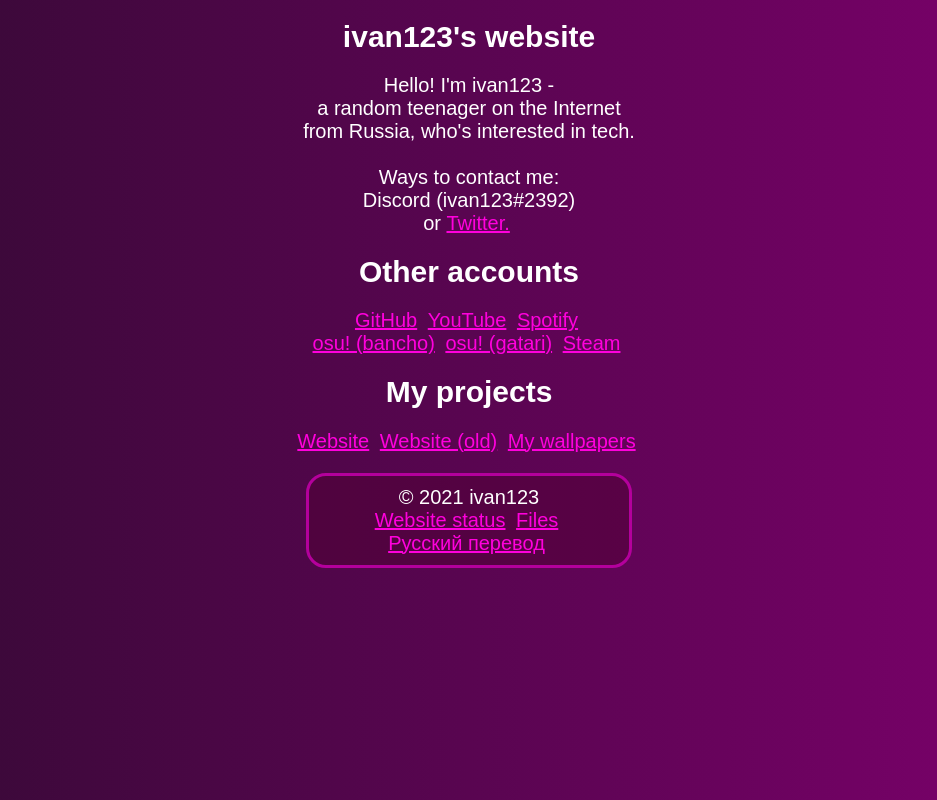
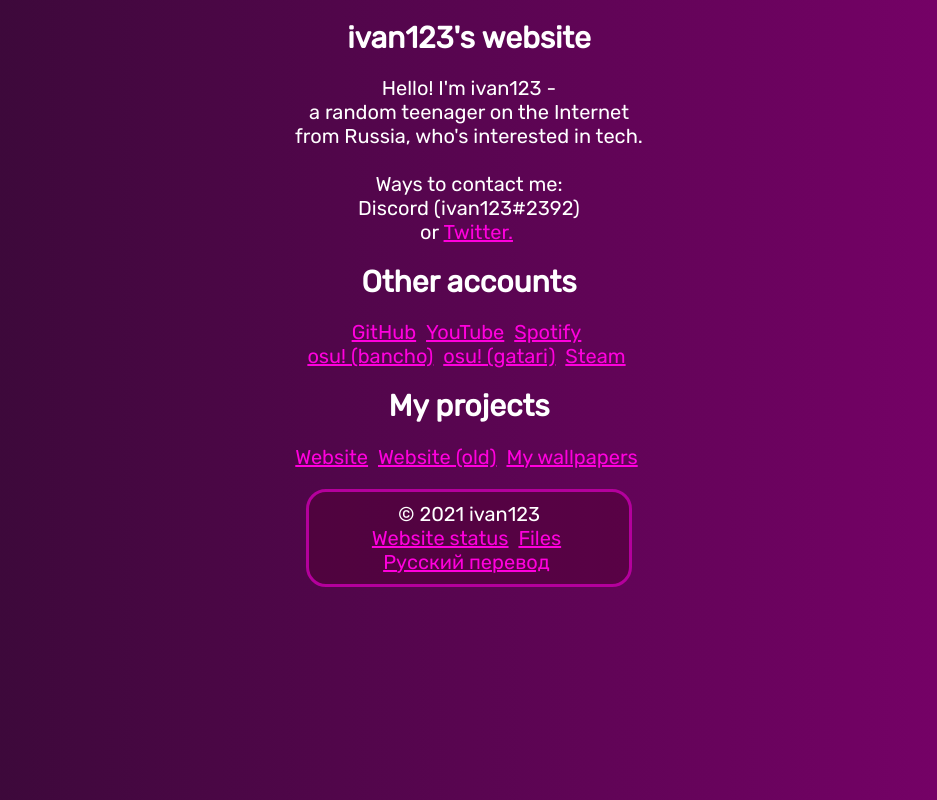
Before and after one commit to Shea7TDM/ivan123s-website-2.0, a plain HTML site: page index.html in a window 1280 px wide. Shown: the whole page, without its empty margins (171-1108 px from the left). Drawn offline with Linux system fonts and the light colour scheme.

Commit message:
Rubik is BCk + readme.md changes

```diff
--- a/styles.css
+++ b/styles.css
@@ -3,15 +3,20 @@
 	font-size: 20px;
 }
 
+@font-face {
+	font-family: Rubik;
+	src: url(font.woff2);
+	font-weight: normal;
+	font-style: normal;
+	font-display: swap;
+}
+
 body {
+	font-family: Rubik;
 	background-attachment:fixed;
 	background-origin:initial;
 	background-repeat:no-repeat;
     background-image: linear-gradient(to right, #330a33, #7f006e);
-	font-family: Arial, sans-serif;
-	font-weight: normal;
-	font-style: normal;
-	font-display: swap;
 }
 
 div {
```
Also changed, not shown: font.woff2 (added), 1 other file.
